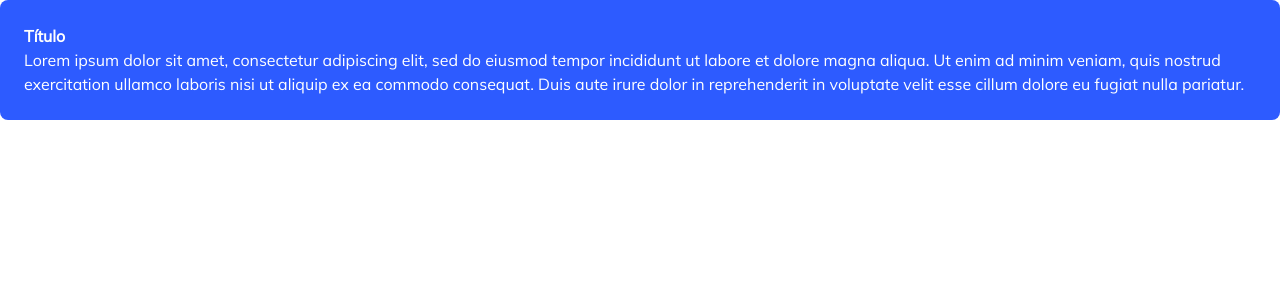
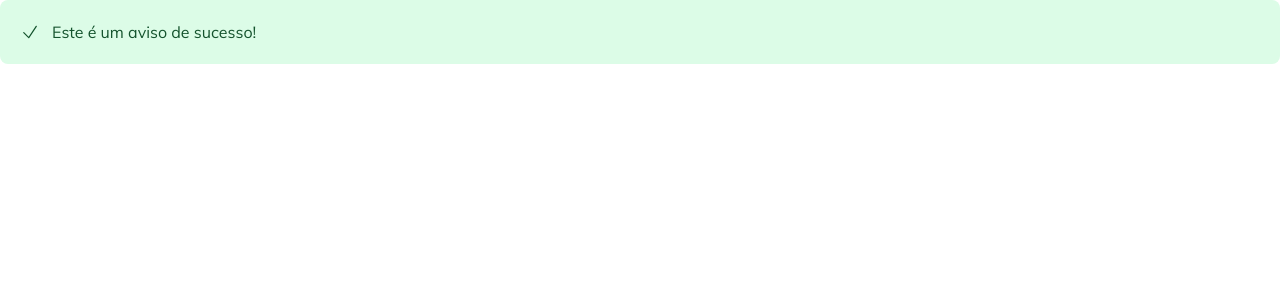
Before and after one commit to lucassmaniotto/DesignSystem-TailwindCSS, a Next.js app: page / in a window 1280 px wide. Shown: the top 300 px of the page. Built offline with nearby package versions, Linux system fonts and the light colour scheme.

Commit message:
feat: criando componente de Notice

```diff
--- a/src/components/Avatar/Intro.mdx
+++ b/src/components/Avatar/Intro.mdx
@@ -5,6 +5,8 @@ import * as Story from "./Avatar.stories.ts";
 <Meta of={Story} />
 
 # Avatar
+
+O componente `Avatar` é um componente que exibe uma imagem ou um ícone padrão. Ele é utilizado para representar um usuário.
 
 ### Avatar
 
--- a/src/components/Box/Box.tsx
+++ b/src/components/Box/Box.tsx
@@ -15,7 +15,7 @@ const boxClassMap = {
   dark: "bg-dark",
   alert: "bg-yellow-100 text-yellow-100",
   success: "bg-green-100 text-green-100",
-  error: "bg-error-100 text-error-100",
+  error: "bg-red-100 text-error-100",
 };
 
 export const Box = ({
--- a/src/components/Box/Intro.mdx
+++ b/src/components/Box/Intro.mdx
@@ -6,7 +6,7 @@ import * as Story from "./Box.stories.ts";
 
 # Box
 
-O componente Box é um contêiner versátil utilizado para envolver e agrupar outros elementos da interface. Ele fornece uma estrutura visual e organizacional, permitindo agrupar e posicionar componentes, texto, imagens e outros elementos dentro de um espaço definido.
+O componente `Box` é um contêiner versátil utilizado para envolver e agrupar outros elementos da interface. Ele fornece uma estrutura visual e organizacional, permitindo agrupar e posicionar componentes, texto, imagens e outros elementos dentro de um espaço definido.
 
 ### Box padrão
 
--- a/src/components/Button/Intro.mdx
+++ b/src/components/Button/Intro.mdx
@@ -6,25 +6,42 @@ import * as Story from "./Button.stories.ts"
 
 # Botão
 
-Este é um componente de botão, usado para disparar ações.
+O componente `Button` é utilizado para criar botões com diferentes estilos e tamanhos.
 
 ### Primário
+
 <Canvas of={Story.Primary} />
+
 ### Desabilitado
+
 <Canvas of={Story.Disabled} />
+
 ### Secundário
+
 <Canvas of={Story.Secondary} />
+
 ### Secundário Desabilitado
+
 <Canvas of={Story.SecondaryDisabled} />
+
 ### Terciário
+
 <Canvas of={Story.Tertiary} />
+
 ### Terciário Desabilitado
+
 <Canvas of={Story.TertiaryDisabled} />
+
 ### Tema Violeta
+
 <Canvas of={Story.Violet} />
+
 ### Tema Violeta Secundário
+
 <Canvas of={Story.VioletSecondary} />
+
 ### Tema Violeta Terciário
+
 <Canvas of={Story.VioletTertiary} />
 
 ## Documentação Interativa:
--- a/src/components/Divider/Intro.mdx
+++ b/src/components/Divider/Intro.mdx
@@ -6,7 +6,7 @@ import * as Story from "./Divider.stories.ts";
 
 # Divisor
 
-Este é um componente divisor de seções.
+O `Divider` é um componente que exibe uma linha horizontal para separar conteúdos, podendo possuir um texto opcional.
 
 ### Divisor Default
 
--- a/src/components/Input/Intro.mdx
+++ b/src/components/Input/Intro.mdx
@@ -6,23 +6,38 @@ import * as Story from "./Input.stories.ts"
 
 # Entrada de texto
 
-Este é um componente de input, usado para receber dados do usuário via texto.
+O componente `Input` é utilizado para receber textos do usuário.
 
 ### Primário
+
 <Canvas of={Story.Primary} />
+
 ### Primário com Label
+
 <Canvas of={Story.PrimaryWithLabel} />
+
 ### Primário Desabilitado
+
 <Canvas of={Story.PrimaryDisabled} />
+
 ### Primário Desabilitado com Label
+
 <Canvas of={Story.PrimaryDisabledWithLabel} />
+
 ### Multilinhas
+
 <Canvas of={Story.Multiline} />
+
 ### Multilinhas com Label
+
 <Canvas of={Story.MultilineWithLabel} />
+
 ### Multilinhas Desabilitado
+
 <Canvas of={Story.MultilineDisabled} />
+
 ### Multilinhas Desabilitado com Label
+
 <Canvas of={Story.MultilineDisabledWithLabel} />
 
 
--- a/src/components/Link/Intro.mdx
+++ b/src/components/Link/Intro.mdx
@@ -6,13 +6,18 @@ import * as Story from "./Link.stories.ts"
 
 # Link
 
-Este é um componente de link, usado para navegar entre páginas.
+O componente `Link` é utilizado para navegar entre páginas ou abrir links externos.
 
 ### Primário
+
 <Canvas of={Story.Primary} />
+
 ### Tema Violeta
+
 <Canvas of={Story.Violet} />
+
 ### Desabilitado
+
 <Canvas of={Story.Disabled} />
 
 ## Documentação Interativa:
--- /dev/null
+++ b/src/components/Notice/Intro.mdx
@@ -0,0 +1,28 @@
+import { Meta, Primary, Canvas, Controls } from "@storybook/blocks";
+
+import * as Story from "./Notice.stories.tsx";
+
+<Meta of={Story} />
+
+# Notice
+
+O componente `Notice` é utilizado para exibir mensagens de alerta, erro, sucesso ou informação.
+
+## Exemplo de uso
+
+### Notice Success
+
+<Canvas of={Story.NoticeSuccess} />
+
+### Notice Alert
+
+<Canvas of={Story.NoticeAlert} />
+
+### Notice Error
+
+<Canvas of={Story.NoticeError} />
+
+## Documentação Interativa
+
+<Primary />
+<Controls />
--- /dev/null
+++ b/src/components/Notice/Notice.tsx
@@ -0,0 +1,70 @@
+import {
+  XMarkIcon,
+  InformationCircleIcon,
+  CheckIcon,
+  ExclamationTriangleIcon,
+} from "@heroicons/react/24/solid";
+import { Box } from "../Box/Box";
+import { Typography } from "../Typography/Typography";
+import React from "react";
+
+export type NoticeProps = {
+  type: "alert" | "success" | "error";
+  children?: React.ReactNode;
+  message: string;
+  onClose?: () => void;
+} & React.HTMLAttributes<HTMLDivElement>;
+
+const getIcon = (type: NoticeProps["type"]) => {
+  switch (type) {
+    case "success":
+      return <CheckIcon className="w-4 h-4" />;
+    case "alert":
+      return <InformationCircleIcon className="w-4 h-4" />;
+    case "error":
+      return <ExclamationTriangleIcon className="w-4 h-4" />;
+    default:
+      return null;
+  }
+};
+
+const noticeVariants = (type: NoticeProps["type"]) => {
+  switch (type) {
+    case "success":
+      return "text-green-900";
+    case "alert":
+      return "text-yellow-900";
+    case "error":
+      return "text-red-900";
+    default:
+      return "";
+  }
+};
+
+export const Notice = ({
+  children,
+  type,
+  message,
+  className,
+  onClose,
+  ...rest
+}: NoticeProps) => {
+  return (
+    <Box filledBackground rounded type={type} {...rest}>
+      <div className="flex p-4 justify-between items-center">
+        <div
+          className={`flex gap-2 justify-between items-center ${noticeVariants(type)}`}
+        >
+          {getIcon(type)}
+          <Typography className={`${noticeVariants(type)}`}>
+            {message}
+          </Typography>
+        </div>
+        {children}
+        {onClose && (
+          <XMarkIcon className="w-4 h-4 cursor-pointer" onClick={onClose} />
+        )}
+      </div>
+    </Box>
+  );
+};
--- a/src/components/TextBlock/Intro.mdx
+++ b/src/components/TextBlock/Intro.mdx
@@ -6,7 +6,7 @@ import * as Story from "./TextBlock.stories.ts";
 
 # TextBlock
 
-Este é um componente de Bloco de texto.
+O `TextBlock` é um componente que exibe um bloco de texto com diferentes estilos.
 
 ### Bloco de Texto Primário
 
--- a/src/components/Typography/Intro.mdx
+++ b/src/components/Typography/Intro.mdx
@@ -6,7 +6,7 @@ import * as Story from "./Typography.stories.ts";
 
 # Tipografia
 
-Este é um componente de tipografia.
+O componente `Typography` é utilizado para exibir textos com diferentes estilos.
 
 ## Documentação Interativa
 
--- a/src/pages/index.tsx
+++ b/src/pages/index.tsx
@@ -1,11 +1,9 @@
-import { TextBlock } from "@/components/TextBlock/TextBlock";
+import { Notice } from "@/components/Notice/Notice";
 
 export default function Home() {
   return (
     <main>
-      <TextBlock title="Título" type="primary">
-        Lorem ipsum dolor sit amet, consectetur adipiscing elit, sed do eiusmod tempor incididunt ut labore et dolore magna aliqua. Ut enim ad minim veniam, quis nostrud exercitation ullamco laboris nisi ut aliquip ex ea commodo consequat. Duis aute irure dolor in reprehenderit in voluptate velit esse cillum dolore eu fugiat nulla pariatur.
-      </TextBlock>
+      <Notice type="success" message="Este é um aviso de sucesso!" />
     </main>
   );
 }
```
Also changed, not shown: 2 other files (tests, documents, lock files or other folders).
